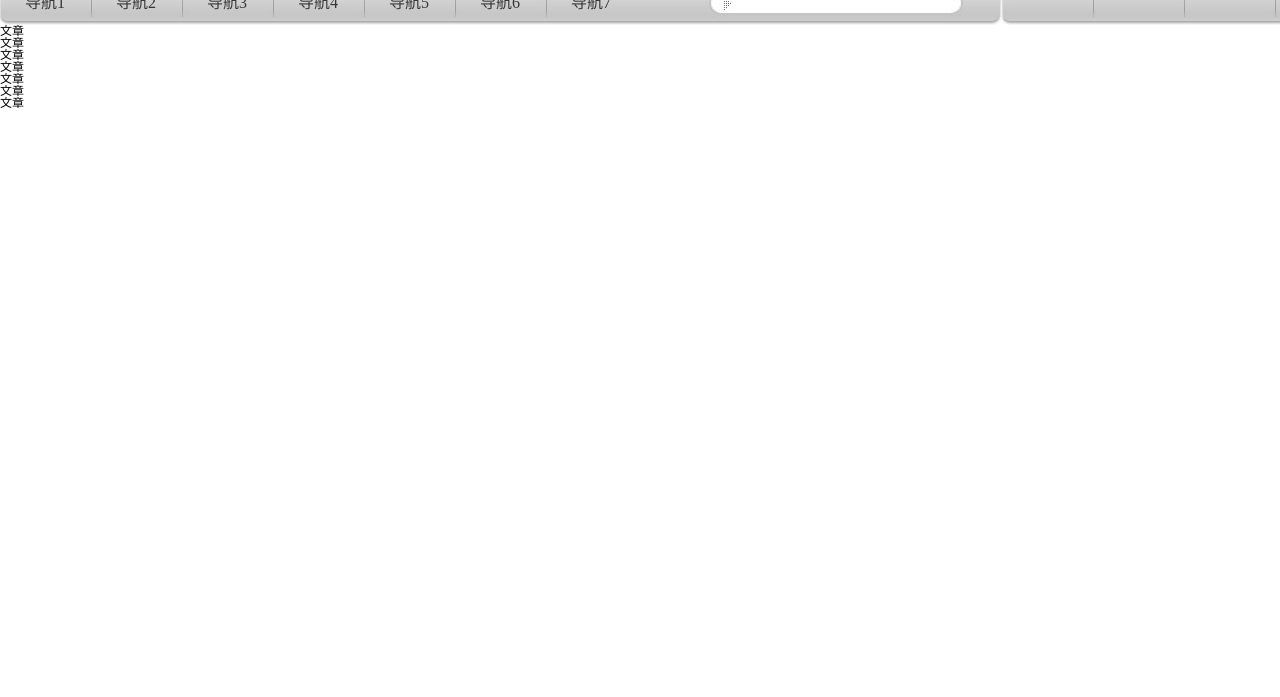
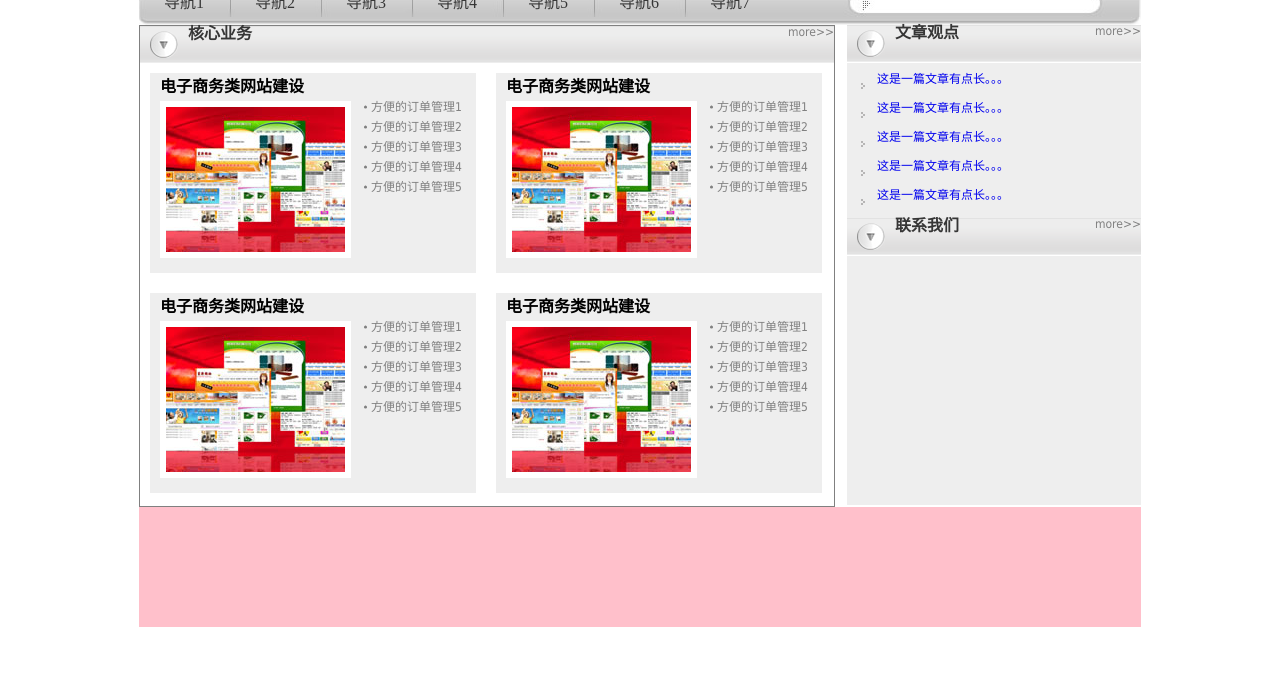
Before and after one commit to lyctea/minilionhit, a plain HTML site: page index.html in a window 1280 px wide. Shown: the part 103-800 px from the top of the page. Drawn offline with Linux system fonts and the light colour scheme.

Commit message:
main区域

```diff
--- a/index.html
+++ b/index.html
@@ -4,34 +4,7 @@
 	<meta http-equiv="Content-Type" content="text/html;charset=UTF-8">
 	<title>首页</title>
 	<link rel="stylesheet" type="text/css" href="styles/reset.css">
-	<style>
-		.container{
-			width: 1002px;
-		}
-		#header{
-			height: 128px;
-	 		background: gray url(./images/top_bg.jpg);
-		}
-		#nav li{
-			width: 90px;
-			margin-right: 1px;
-			float: left;
-		}
-		#nav a{
-			color: #363636;
-			font-size: 16px;
-			font-family: '微软雅黑';
-			display: block;
-			width: 90px;
-			height: 37px;
-			text-align: center;
-			line-height: 37px;
-		}
-		#nav a:hover{
-			color: white;
-			background: url(./images/nav_on.gif);
-		}
-	</style>
+	<link rel="stylesheet" type="text/css" href="styles/index.css">
 </head>
 <body>
 	<div id="container">
@@ -50,26 +23,79 @@
 		<div id="main">
 			<div id="lside">
 				<div class="subtitle">
-					<div class="four"></div>
-					<div class="four"></div>
-					<div class="four"></div>
-					<div class="four"></div>
+					<img src="images/circle.gif" alt="" />
+					<h1>核心业务</h1>
+					<a href="#">more&gt;&gt;</a>
 				</div>
+					<div class="four">
+						<h2>电子商务类网站建设</h2>
+						<img src="./images/eshop_service.jpg" alt="" />
+						<ul>
+							<li><a href="#">方便的订单管理1</a></li>
+							<li><a href="#">方便的订单管理2</a></li>
+							<li><a href="#">方便的订单管理3</a></li>
+							<li><a href="#">方便的订单管理4</a></li>
+							<li><a href="#">方便的订单管理5</a></li>
+						</ul>
+					</div>
+					<div class="four">
+						<h2>电子商务类网站建设</h2>
+						<img src="./images/eshop_service.jpg" alt="" />
+						<ul>
+							<li><a href="#">方便的订单管理1</a></li>
+							<li><a href="#">方便的订单管理2</a></li>
+							<li><a href="#">方便的订单管理3</a></li>
+							<li><a href="#">方便的订单管理4</a></li>
+							<li><a href="#">方便的订单管理5</a></li>
+						</ul>
+					</div>
+					<div class="four">
+						<h2>电子商务类网站建设</h2>
+						<img src="./images/eshop_service.jpg" alt="" />
+						<ul>
+							<li><a href="#">方便的订单管理1</a></li>
+							<li><a href="#">方便的订单管理2</a></li>
+							<li><a href="#">方便的订单管理3</a></li>
+							<li><a href="#">方便的订单管理4</a></li>
+							<li><a href="#">方便的订单管理5</a></li>
+						</ul>
+					</div>
+					<div class="four">
+						<h2>电子商务类网站建设</h2>
+						<img src="./images/eshop_service.jpg" alt="" />
+						<ul>
+							<li><a href="#">方便的订单管理1</a></li>
+							<li><a href="#">方便的订单管理2</a></li>
+							<li><a href="#">方便的订单管理3</a></li>
+							<li><a href="#">方便的订单管理4</a></li>
+							<li><a href="#">方便的订单管理5</a></li>
+						</ul>
+					</div>
 			</div>
 			<div id="rside">
 				<div class="subtitle">
-					<ul id="">
-						<li>文章</li>
-						<li>文章</li>
-						<li>文章</li>
-						<li>文章</li>
-						<li>文章</li>
-						<li>文章</li>
-						<li>文章</li>
-					</ul>
+					<img src="images/circle.gif" alt="" />
+					<h1>文章观点</h1>
+					<a href="#">more&gt;&gt;</a>
 				</div>
+				<ul id="art">
+					<li><a href="#">这是一篇文章有点长。。。</a></li>
+					<li><a href="#">这是一篇文章有点长。。。</a></li>
+					<li><a href="#">这是一篇文章有点长。。。</a></li>
+					<li><a href="#">这是一篇文章有点长。。。</a></li>
+					<li><a href="#">这是一篇文章有点长。。。</a></li>
+				</ul>
+				<div class="subtitle">
+					<img src="images/circle.gif" alt="" />
+					<h1>联系我们</h1>
+					<a href="#">more&gt;&gt;</a>
+				</div>
+				<div id="contact"></div>
+			</div>
 		</div>
+		<div class="clr"></div>
 		<div id="footer"></div>
-	</div>
+
+	</div>  <!-- container end! -->
 </body>
 </html>
--- /dev/null
+++ b/styles/index.css
@@ -0,0 +1,125 @@
+.clr{
+	clear: both;
+	width: 0;
+	height: 0;
+}
+#container{
+	width: 1002px;
+	margin: 0 auto;
+}
+#header{
+	height: 128px;
+	background: gray url(../images/top_bg.jpg);
+}
+#nav li{
+	width: 90px;
+	margin-right: 1px;
+	float: left;
+}
+#nav a{
+	color: #363636;
+	font-size: 16px;
+	font-family: '微软雅黑';
+	display: block;
+	width: 90px;
+	height: 37px;
+	text-align: center;
+	line-height: 37px;
+}
+#nav a:hover{
+	color: white;
+	background: url(../images/nav_on.gif);
+}
+#main{
+
+}
+#lside{
+	height: 480px;
+	width: 694px;
+	border: 1px solid gray;
+	float: left;
+}
+.subtitle{
+	height: 37px;
+	background: gray url(../images/index_main_top_bg.gif);
+}
+.subtitle img{
+	margin: 5px 0 0 10px;
+	float: left;
+}
+.subtitle h1{
+	float: left;
+	color: #363636;
+	font-size: 16px;
+	font-family: 'Microsoft Yahei','SimHei';
+	margin-left: 10px;
+}
+.subtitle a{
+	float: right;
+	font-size: 12px;
+	color: gray;
+}
+#lside .four{
+	width: 326px;
+	height: 200px;
+	float: left;
+	margin: 10px;
+	background: #eee;
+}
+.four img{
+	float: left;
+	margin-left: 10px;
+	padding: 6px;
+	background: white;
+}
+.four ul{
+	float: left;
+}
+.four ul li{
+	margin-left: 10px;
+	background: url(../images/service_intro_bg.gif) no-repeat;
+	padding-left: 10px;
+	height: 20px;
+}
+.four h2{
+	font-size: 16px;
+	font-family: 'Microsoft Yahei','SimHei';
+	margin: 6px 0 6px 10px;
+}
+ .four a{
+	color: gray;
+ }
+ .four a:visited{
+ 	color: gray;
+ }
+#rside{
+	width: 294px;
+	float: right;
+}
+
+#art{
+	background: #eee;
+	margin-top: 1px;
+	padding-top: 10px;
+}
+
+#art li a{
+	display: block;
+	background: url(../images/article_head.gif)no-repeat;
+	height: 29px;
+	padding-left: 30px;
+}
+#art li a:hover{
+	background: url(../images/article_on_bg.gif);
+}
+#contact{
+	margin-top: 1px;
+	height: 249px;
+	background-color: #eee;
+}
+
+
+#footer{
+	height: 120px;
+	background: pink;
+}
```
Also changed, not shown: tip.txt.
